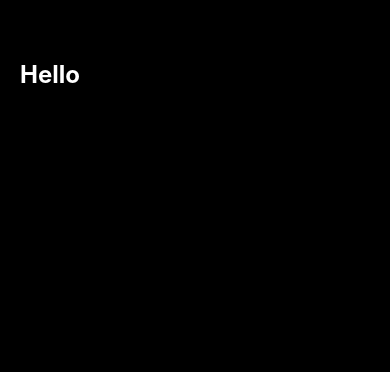
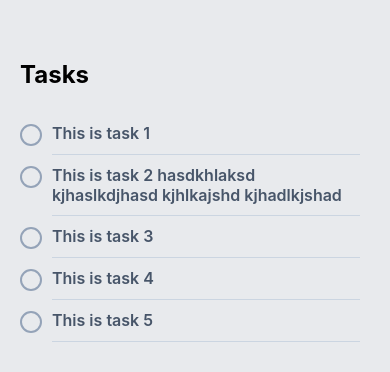
Before and after one commit to emanuelefavero/react-native-todo-list, a React Native app: screen / in a window 390 px wide. Shown: the top 372 px of the page. Built offline with nearby package versions, Linux system fonts and the light colour scheme.

Commit message:
add styling for tasks

```diff
--- a/App.js
+++ b/App.js
@@ -1,12 +1,22 @@
 import { StatusBar } from 'expo-status-bar'
 import React from 'react'
-import { StyleSheet, Text, ScrollView } from 'react-native'
+import { StyleSheet, Text, ScrollView, View } from 'react-native'
+import Task from './components/Task'
 
 export default function App() {
   return (
     <ScrollView contentContainerStyle={styles.container}>
-      <Text style={[styles.title]}>Hello</Text>
-      <StatusBar style='light' />
+      {/* Title */}
+      <Text style={styles.title}>Tasks</Text>
+
+      {/* Tasks */}
+      <Task text='This is task 1' />
+      <Task text='This is task 2 hasdkhlaksd kjhaslkdjhasd kjhlkajshd kjhadlkjshad' />
+      <Task text='This is task 3' />
+      <Task text='This is task 4' />
+      <Task text='This is task 5' />
+
+      <StatusBar style='auto' />
     </ScrollView>
   )
 }
@@ -14,14 +24,16 @@ export default function App() {
 const styles = StyleSheet.create({
   container: {
     flex: 1,
-    backgroundColor: '#000',
+    backgroundColor: '#e8eaed',
     paddingTop: 60,
     paddingLeft: 20,
+    paddingRight: 20,
   },
 
   title: {
     fontSize: 24,
     fontWeight: 'bold',
-    color: '#fff',
+    color: '#000',
+    marginBottom: 24,
   },
 })
--- /dev/null
+++ b/components/Task.js
@@ -0,0 +1,61 @@
+import React from 'react'
+import { View, Text, StyleSheet, TouchableOpacity } from 'react-native'
+
+export default function Task({ text }) {
+  return (
+    <View style={styles.container}>
+      <TouchableOpacity style={styles.deleteButtonContainer}>
+        <View style={styles.deleteButton}></View>
+      </TouchableOpacity>
+      <TouchableOpacity style={styles.editButton}>
+        <Text style={styles.text}>{text}</Text>
+      </TouchableOpacity>
+    </View>
+  )
+}
+
+const styles = StyleSheet.create({
+  container: {
+    flexDirection: 'row',
+    overflow: 'hidden',
+    paddingRight: 10,
+    flexWrap: 'wrap',
+  },
+
+  deleteButtonContainer: {
+    // backgroundColor: 'red',
+    justifyContent: 'flex-start',
+    alignItems: 'start',
+    paddingVertical: 10,
+  },
+
+  deleteButton: {
+    width: 22,
+    height: 22,
+    position: 'relative',
+    top: 1,
+    borderRadius: 20,
+    borderWidth: 2,
+    borderColor: '#94a3b8',
+    marginRight: 10,
+  },
+
+  content: {
+    flex: 1,
+    flexDirection: 'row',
+    alignItems: 'center',
+  },
+
+  editButton: {
+    borderBottomWidth: 1,
+    borderBottomColor: '#CBD5E1',
+    paddingVertical: 10,
+    flex: 1,
+  },
+
+  text: {
+    fontSize: 16,
+    color: '#475569',
+    fontWeight: '600',
+  },
+})
```
